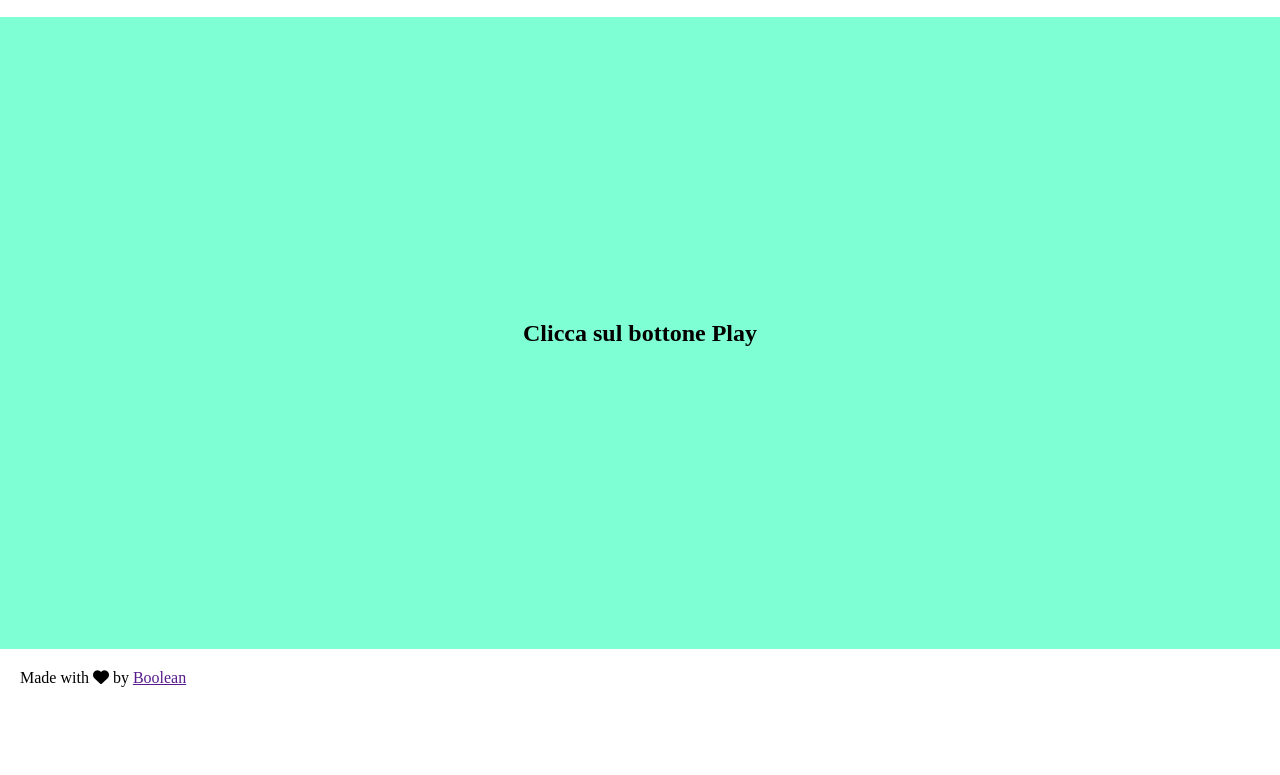
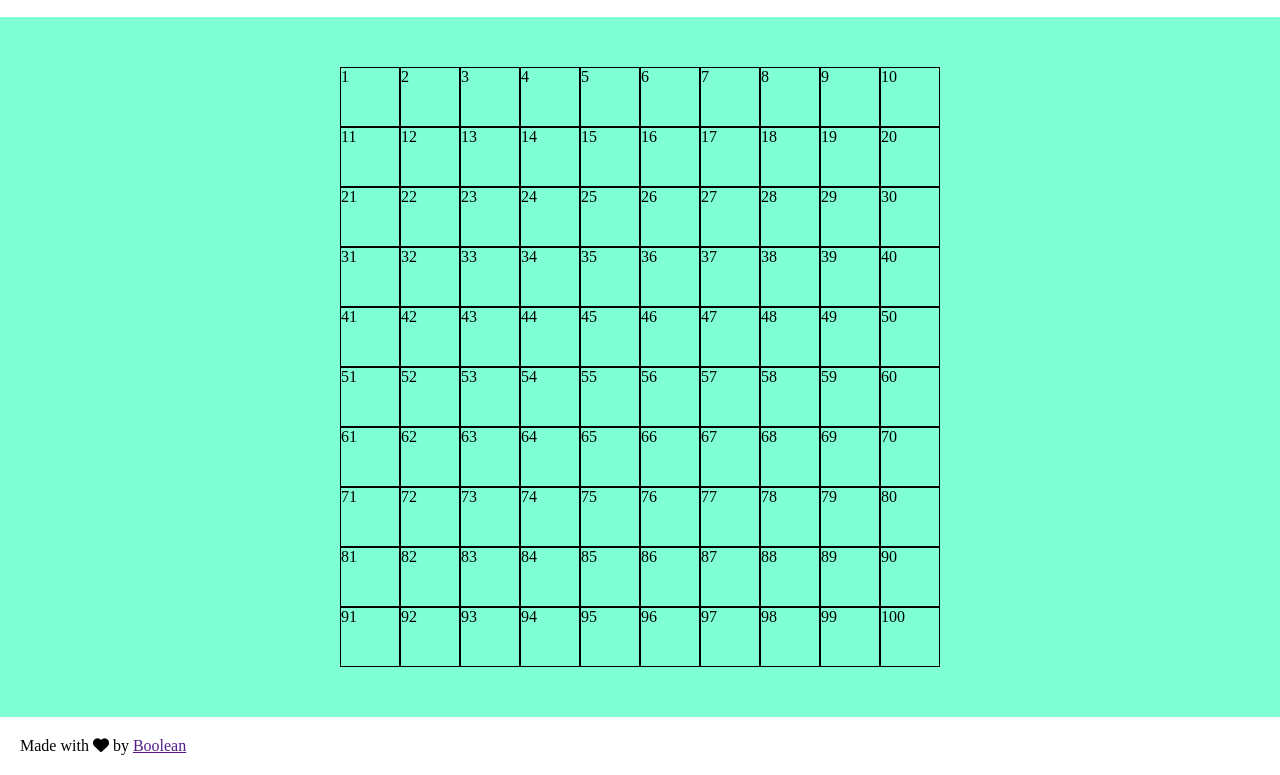
Before and after one commit to lordevito/js-campominato-grid, a plain HTML site: page index.html in a window 1280 px wide. Both pictures are taken after a click on the button "Play". Shown: the part 93-868 px from the top of the page. Before the commit the page ends 800 px from the top, so only its background shows below. Drawn offline with Linux system fonts and the light colour scheme.

Commit message:
feat: consegna

```diff
--- a/css/style.css
+++ b/css/style.css
@@ -64,7 +64,8 @@ main{
     background-color: #7fffd4;
 }
 
-.tabel{
+.table{
+    margin: 50px 0px;
     width: 600px;
     height: 600px;
     display: flex;
@@ -77,3 +78,7 @@ main{
     height: calc(100% / 10);
     border: 1px solid black;
 }
+
+.bg-blue{
+    background-color: blue;
+}
--- a/index.html
+++ b/index.html
@@ -16,12 +16,12 @@
             <h1>Campo Minato</h1>
         </div>
         <div class="right">
-            <button>Play</button>
+            <button class="btn">Play</button>
         </div>
     </header>
     <main>
         <div>
-            <h2>Clicca sul bottone Play</h2>
+            <h2 id="remov">Clicca sul bottone Play</h2>
         </div>
     </main>
     <footer>
--- a/js/main.js
+++ b/js/main.js
@@ -1 +1,80 @@
-`use strict`
+`use strict`;
+
+// const grigliaArray = 100;
+
+// //functions
+
+// function titoloOut (){
+//     const titolo = document.getElementById(`remov`);
+//     titolo.remove();
+// }
+
+// function scopriGriglia () {
+//     titoloOut();
+//     const grigliaTabella = document.createElement(`div`);
+//     const tagMain = document.querySelector(`main`);
+//     tagMain.append(grigliaTabella);
+//     grigliaTabella.classList.add(`table`);
+//     for(let i = 0; i < grigliaArray.lenght - 1; i++){
+//         const celle = document.createElement(`div`);
+//         celle.classList.add(`celle`);
+//         grigliaTabella.append(celle);
+//         celle.addEventListener(`click`, interazioneBottone);
+//         celle.innerHTML =  i;
+//         celle.id = i;
+//         console.log(grigliaArray.lenght);
+//     }
+// }
+
+// function interazioneBottone (){
+//     celle.classList.add (`.bg-blue`);
+//     console.log(grigliaArray[i]);
+// }
+
+// //Dichiaro variabile per il pulsante e apro il collegamento al click sul bottone
+
+// const btnPlay = document.querySelector(`button`);
+// btnPlay.addEventListener(`click`, (scopriGriglia));
+
+//Primo passo: richiamo dal file index il bottone e ci applico il metodo even listener al click.
+
+const btnPlay = document.querySelector(`.btn`);
+btnPlay.addEventListener(`click`, play);
+
+//Creo una funzione per la cella singola dove creo il l'elemento div e glia ggiungo la classe css.
+
+function creaCella (){
+    const cella = document.createElement(`div`);
+    cella.classList.add(`celle`);
+    return cella;
+}
+
+//Dichiaro una variabile totaleCelle per il numero delle celle.
+
+let totaleCelle = 100;
+
+//Dichiaro una funzione da usare al click dove rimuovo il titolo iniziale, faccio comparire la griglia.
+//Apro un ciclo dove richiamo la funzione per la creazione della cella, la scrivo nel file index,
+//la appendo alla tabella e infine ci applico il colore blu e le stampo in console ogni volta che si clicca sopra.
+
+function play() {
+    const titolo = document.getElementById(`remov`);
+    titolo.remove();
+    const grigliaTabella = document.createElement(`div`);
+    grigliaTabella.classList.add(`table`);
+    const tagMain = document.querySelector(`main`);
+    tagMain.append(grigliaTabella);
+    for (let i = 0; i < totaleCelle; i++) {
+        const cella = creaCella();
+        cella.innerText = (i + 1);
+        cella.id = i;
+        grigliaTabella.appendChild(cella);
+        cella.addEventListener(`click`, (function (index) {
+            return function () {
+                cella.classList.add(`bg-blue`);
+                console.log(index + 1);
+            }
+        })(i));
+    }
+}
+// cella.addEventListener(`click`, () => cella.classList.add(`bg-blue`));
```
